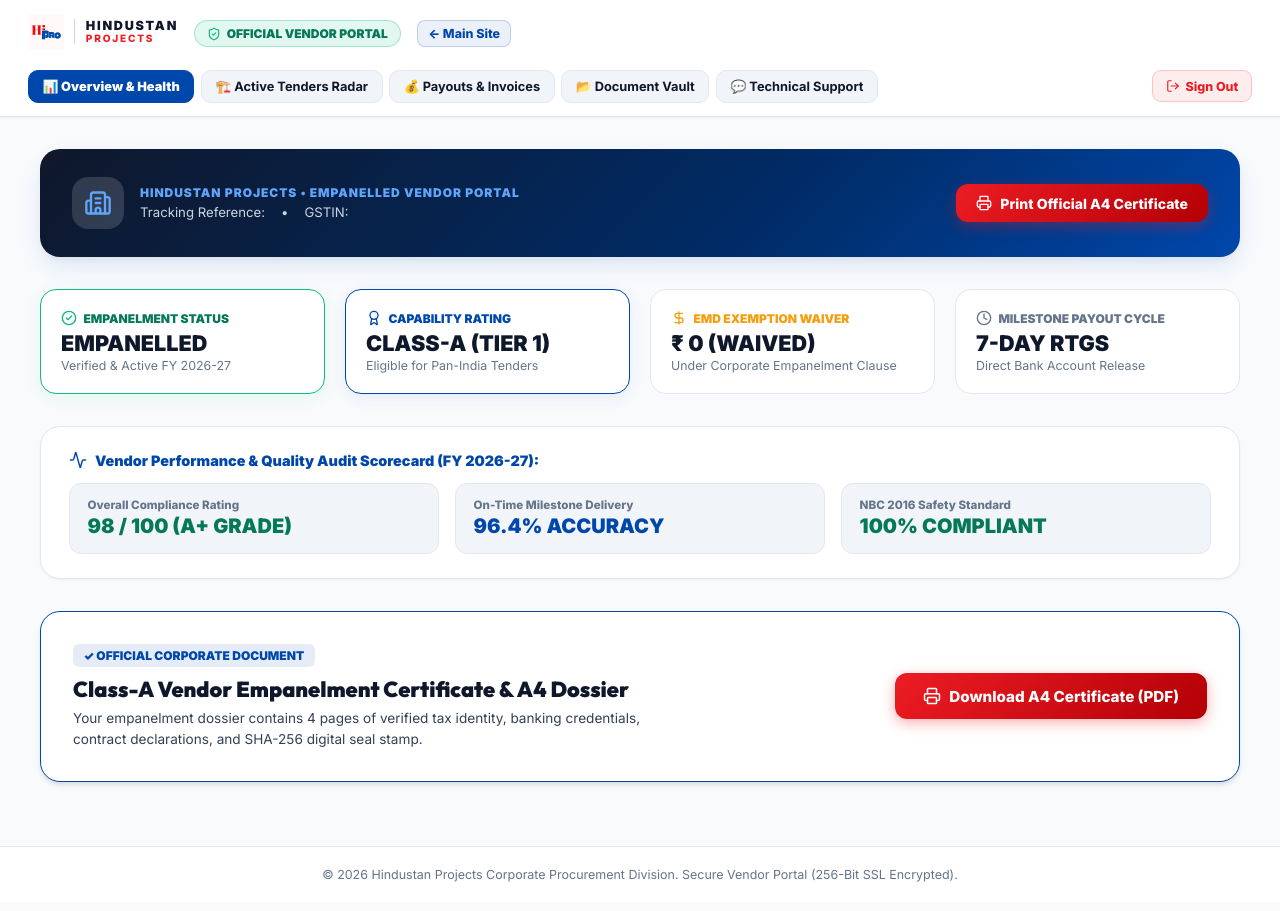
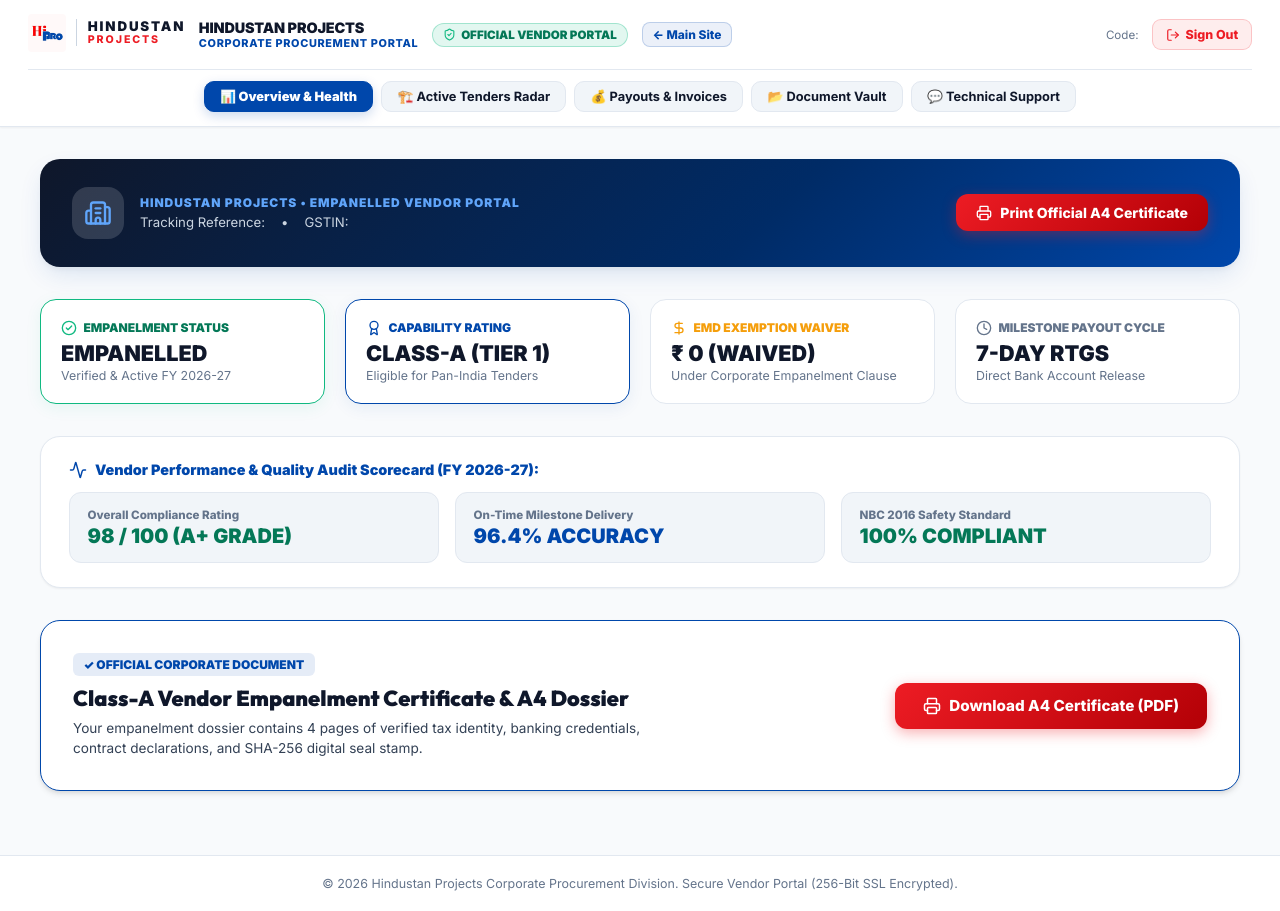
Before and after one commit to hindustan-groups/Empanelment-Portal, a React (Vite) app: page /vendor-dashboard in a window 1280 px wide. Built offline with nearby package versions, Linux system fonts and the light colour scheme; sample sign-in values are in the browser's storage.

Commit message:
style(vendor-dashboard): center header navbar logo, corporate branding titles, portal badge and navigation tabs

```diff
--- a/src/pages/VendorDashboardPage.jsx
+++ b/src/pages/VendorDashboardPage.jsx
@@ -49,23 +49,68 @@ export default function VendorDashboardPage() {
         zIndex: 100,
         boxShadow: 'var(--shadow-sm)'
       }}>
-        <div style={{ maxWidth: 1240, margin: '0 auto', display: 'flex', justifyContent: 'space-between', alignItems: 'center', flexWrap: 'wrap', gap: '1rem' }}>
+        <div style={{ maxWidth: 1240, margin: '0 auto', display: 'flex', flexDirection: 'column', gap: '0.85rem' }}>
 
-          <div style={{ display: 'flex', alignItems: 'center', gap: '1rem', flexWrap: 'wrap' }}>
-            <Link to="/vendor-dashboard" style={{ textDecoration: 'none' }}>
-              <Logo height={36} />
-            </Link>
-            <div style={{ padding: '0.3rem 0.75rem', borderRadius: 99, background: 'rgba(16,185,129,0.12)', color: '#047857', fontSize: '0.75rem', fontWeight: 900, border: '1px solid rgba(16,185,129,0.3)', display: 'flex', alignItems: 'center', gap: '0.35rem' }}>
-              <ShieldCheck style={{ width: 14, height: 14, color: '#10B981' }} />
-              <span>OFFICIAL VENDOR PORTAL</span>
+          {/* Top Row: Branding, Badges & Logout */}
+          <div style={{ display: 'flex', justifyContent: 'space-between', alignItems: 'center', flexWrap: 'wrap', gap: '1rem' }}>
+
+            {/* Left Branding Group */}
+            <div style={{ display: 'flex', alignItems: 'center', gap: '0.85rem', flexWrap: 'wrap' }}>
+              <Link to="/vendor-dashboard" style={{ textDecoration: 'none' }}>
+                <Logo height={38} />
+              </Link>
+
+              <div style={{ display: 'flex', flexDirection: 'column' }}>
+                <div style={{ fontSize: '0.9rem', fontWeight: 900, color: '#0F172A', letterSpacing: '-0.01em' }}>
+                  HINDUSTAN PROJECTS
+                </div>
+                <div style={{ fontSize: '0.68rem', fontWeight: 800, color: '#0047AB', textTransform: 'uppercase', letterSpacing: '0.06em' }}>
+                  Corporate Procurement Portal
+                </div>
+              </div>
+
+              <div style={{ padding: '0.25rem 0.65rem', borderRadius: 99, background: 'rgba(16,185,129,0.12)', color: '#047857', fontSize: '0.725rem', fontWeight: 900, border: '1px solid rgba(16,185,129,0.3)', display: 'flex', alignItems: 'center', gap: '0.3rem' }}>
+                <ShieldCheck style={{ width: 13, height: 13, color: '#10B981' }} />
+                <span>OFFICIAL VENDOR PORTAL</span>
+              </div>
+
+              <Link to="/" style={{ fontSize: '0.75rem', fontWeight: 800, color: '#0047AB', textDecoration: 'none', padding: '0.25rem 0.6rem', borderRadius: 8, backgroundColor: 'rgba(0,71,171,0.08)', border: '1px solid rgba(0,71,171,0.2)', display: 'inline-flex', alignItems: 'center', gap: '0.25rem' }}>
+                <span>← Main Site</span>
+              </Link>
             </div>
-            <Link to="/" style={{ fontSize: '0.78rem', fontWeight: 800, color: '#0047AB', textDecoration: 'none', padding: '0.3rem 0.65rem', borderRadius: 8, backgroundColor: 'rgba(0,71,171,0.08)', border: '1px solid rgba(0,71,171,0.2)', display: 'inline-flex', alignItems: 'center', gap: '0.25rem' }}>
-              <span>← Main Site</span>
-            </Link>
+
+            {/* Right User Status & Logout */}
+            <div style={{ display: 'flex', alignItems: 'center', gap: '0.85rem' }}>
+              <div style={{ textAlign: 'right' }}>
+                <div style={{ fontSize: '0.825rem', fontWeight: 900, color: '#0F172A' }}>{vendor.company_name}</div>
+                <div style={{ fontSize: '0.725rem', color: 'var(--text-muted)' }}>Code: <strong>{vendor.tracking_id}</strong></div>
+              </div>
+
+              <button
+                onClick={handleLogout}
+                style={{
+                  padding: '0.45rem 0.8rem',
+                  borderRadius: 9,
+                  fontSize: '0.78rem',
+                  fontWeight: 800,
+                  color: '#ED1C24',
+                  background: 'rgba(237,28,36,0.08)',
+                  border: '1px solid rgba(237,28,36,0.2)',
+                  cursor: 'pointer',
+                  display: 'flex',
+                  alignItems: 'center',
+                  gap: '0.35rem'
+                }}
+              >
+                <LogOut style={{ width: 14, height: 14 }} />
+                <span>Sign Out</span>
+              </button>
+            </div>
+
           </div>
 
-          {/* Navigation Tabs */}
-          <div className="vendor-dashboard-tabs" style={{ display: 'flex', gap: '0.4rem', flexWrap: 'wrap' }}>
+          {/* Bottom Row: Centered Desktop Navigation Tabs */}
+          <div className="vendor-dashboard-tabs" style={{ display: 'flex', justifyContent: 'center', gap: '0.5rem', flexWrap: 'wrap', borderTop: '1px solid var(--border-color)', paddingTop: '0.65rem' }}>
             {[
               { id: 'overview', label: '📊 Overview & Health', icon: Award },
               { id: 'tenders', label: '🏗️ Active Tenders Radar', icon: Briefcase },
@@ -79,7 +124,7 @@ export default function VendorDashboardPage() {
                   key={tab.id}
                   onClick={() => setActiveTab(tab.id)}
                   style={{
-                    padding: '0.5rem 0.85rem',
+                    padding: '0.45rem 0.95rem',
                     borderRadius: 10,
                     fontSize: '0.8rem',
                     fontWeight: isActive ? 900 : 700,
@@ -90,6 +135,7 @@ export default function VendorDashboardPage() {
                     display: 'flex',
                     alignItems: 'center',
                     gap: '0.35rem',
+                    boxShadow: isActive ? '0 4px 12px rgba(0,71,171,0.2)' : 'none',
                     transition: 'all 0.15s ease'
                   }}
                 >
@@ -97,33 +143,6 @@ export default function VendorDashboardPage() {
                 </button>
               );
             })}
-          </div>
-
-          <div style={{ display: 'flex', alignItems: 'center', gap: '0.75rem' }}>
-            <div style={{ textAlign: 'right', display: 'none', smDisplay: 'block' }}>
-              <div style={{ fontSize: '0.825rem', fontWeight: 900, color: '#0F172A' }}>{vendor.company_name}</div>
-              <div style={{ fontSize: '0.725rem', color: 'var(--text-muted)' }}>Code: {vendor.tracking_id}</div>
-            </div>
-
-            <button
-              onClick={handleLogout}
-              style={{
-                padding: '0.45rem 0.8rem',
-                borderRadius: 9,
-                fontSize: '0.78rem',
-                fontWeight: 800,
-                color: '#ED1C24',
-                background: 'rgba(237,28,36,0.08)',
-                border: '1px solid rgba(237,28,36,0.2)',
-                cursor: 'pointer',
-                display: 'flex',
-                alignItems: 'center',
-                gap: '0.35rem'
-              }}
-            >
-              <LogOut style={{ width: 14, height: 14 }} />
-              <span>Sign Out</span>
-            </button>
           </div>
 
         </div>
```
